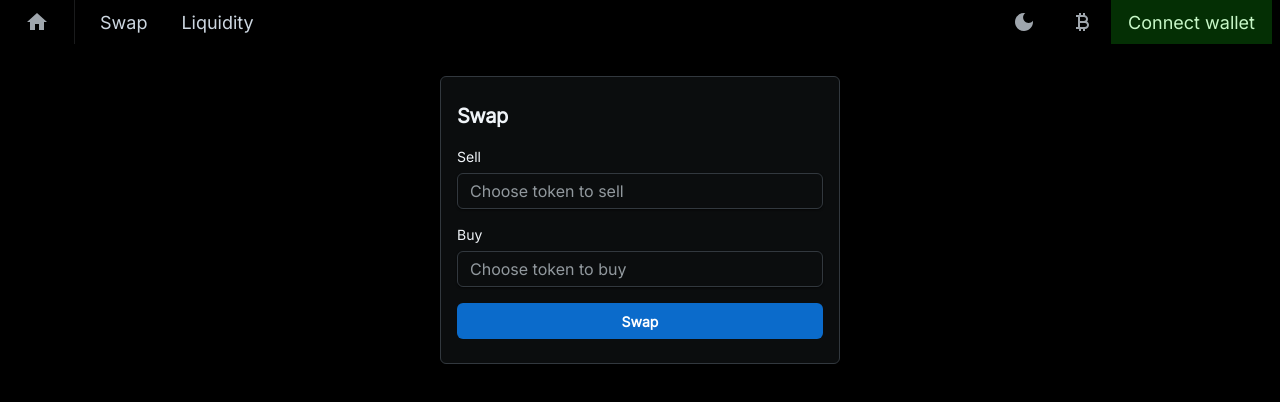
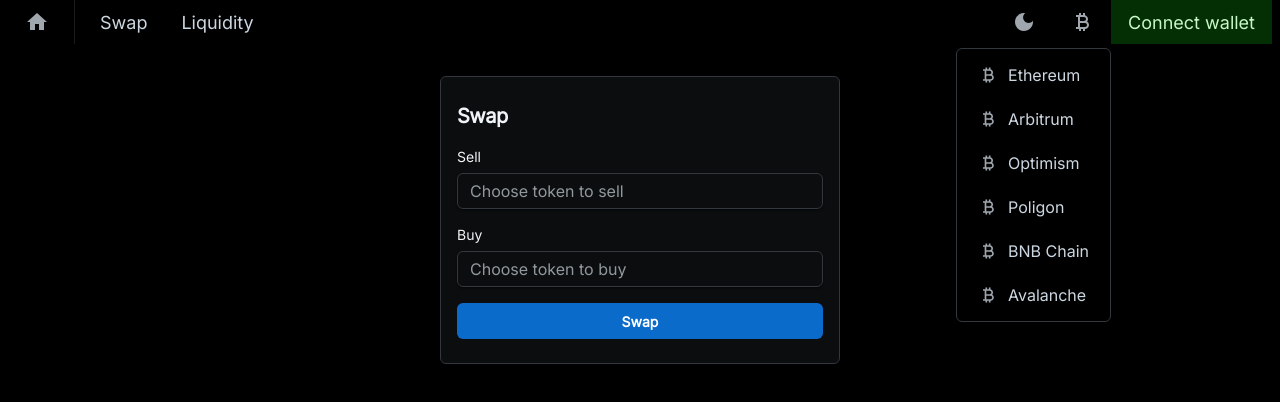
Before and after one commit to crypto-coins-exchange/crypto-coins-exchange, a React (Create React App) app in the folder src/: page / in a window 1280 px wide. Both pictures are taken after a click on the button 1082 px from the left and 22 px from the top of the page. Shown: the top 402 px of the page. Built offline with nearby package versions, Linux system fonts and the light colour scheme.

Commit message:
Layers dropdown

```diff
--- a/src/src/Navigation.tsx
+++ b/src/src/Navigation.tsx
@@ -2,10 +2,14 @@ import React from "react"
 import logo from "./logo.svg"
 import {
     Box,
+    Dropdown,
     List,
     ListDivider,
     ListItem,
     ListItemButton,
+    Menu,
+    MenuButton,
+    MenuItem,
     useColorScheme
 } from "@mui/joy"
 import { DarkMode, Home, LightMode, CurrencyBitcoin } from "@mui/icons-material"
@@ -64,14 +68,50 @@ export const Navigation = () => {
                             {mode === "light" ? <LightMode /> : <DarkMode />}
                         </ListItemButton>
                     </ListItem>
-                    <ListItem role="none">
-                        <ListItemButton
-                            role="menuitem"
-                            component="button"
+                    <Dropdown>
+                        <MenuButton
+                            variant="plain"
+                            size="lg"
+                            sx={{ maxWidth: "58px", maxHeight: "42px", borderRadius: "0px" }}
                         >
                             <CurrencyBitcoin />
-                        </ListItemButton>
-                    </ListItem>
+                        </MenuButton>
+                        <Menu
+                            placement="bottom-end"
+                            size="md"
+                            sx={{
+                                zIndex: "99999",
+                                p: 1,
+                                gap: 1,
+                                "--ListItem-radius": "var(--joy-radius-sm)",
+                            }}
+                        >
+                            <MenuItem>
+                                <CurrencyBitcoin />
+                                Ethereum
+                            </MenuItem>
+                            <MenuItem>
+                                <CurrencyBitcoin />
+                                Arbitrum
+                            </MenuItem>
+                            <MenuItem>
+                                <CurrencyBitcoin />
+                                Optimism
+                            </MenuItem>
+                            <MenuItem>
+                                <CurrencyBitcoin />
+                                Poligon
+                            </MenuItem>
+                            <MenuItem>
+                                <CurrencyBitcoin />
+                                BNB Chain
+                            </MenuItem>
+                            <MenuItem>
+                                <CurrencyBitcoin />
+                                Avalanche
+                            </MenuItem>
+                        </Menu>
+                    </Dropdown>
                     <ListItem role="none">
                         <ListItemButton
                             color="success"
```
